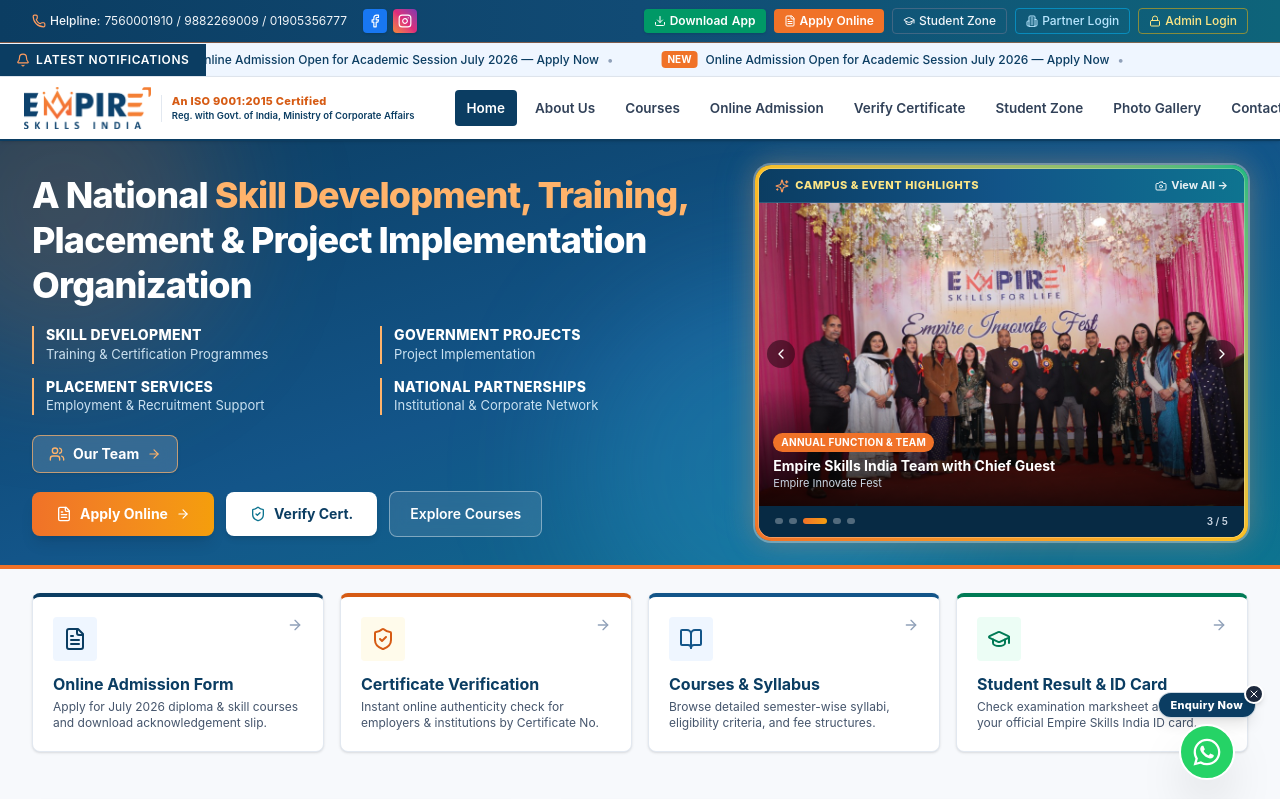
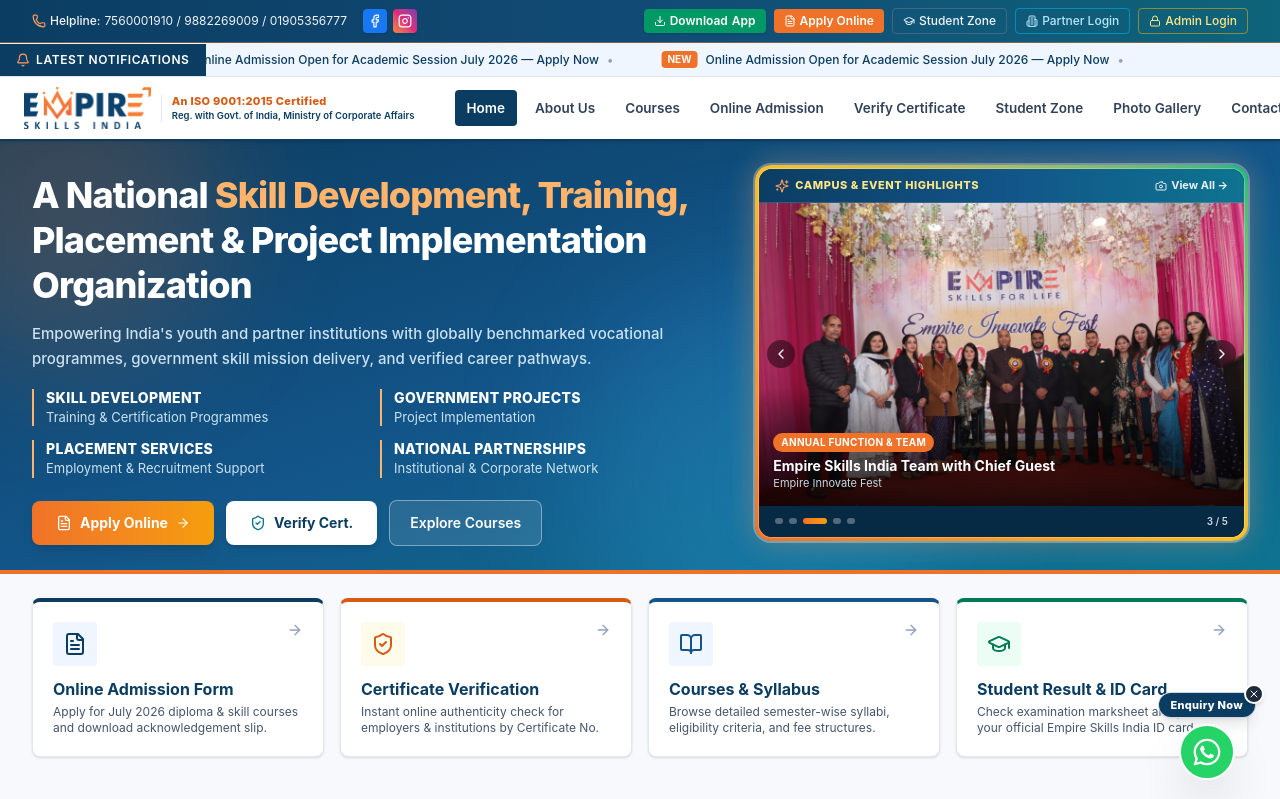
Before and after one commit to rohit786143/empireskillsindia, a Next.js app: page / in a window 1280 px wide. Shown: the top 799 px of the page. Built offline with nearby package versions, Linux system fonts and the light colour scheme; no server answers.

Commit message:
Remove Our Team hero button and restore Empowering tagline below hero headline

```diff
--- a/src/app/page.tsx
+++ b/src/app/page.tsx
@@ -77,6 +77,11 @@ export default function HomePage() {
                 <span className="text-[#FFB36B]">Skill Development, Training,</span>{" "}
                 Placement &amp; Project Implementation Organization
               </h1>
+              <p className="text-xs sm:text-[15px] text-sky-100/90 max-w-2xl leading-relaxed font-medium">
+                Empowering India&apos;s youth and partner institutions with globally benchmarked
+                vocational programmes, government skill mission delivery, and verified career
+                pathways.
+              </p>
               <div className="grid grid-cols-2 gap-x-3 sm:gap-x-6 gap-y-2.5 sm:gap-y-3.5 pt-1 max-w-2xl">
                 <div className="border-l-2 border-[#FFB36B] pl-2.5 sm:pl-3">
                   <p className="text-[11px] sm:text-sm font-extrabold uppercase tracking-wide text-white leading-tight">
@@ -112,18 +117,7 @@ export default function HomePage() {
                 </div>
               </div>
 
-              <div className="pt-1.5">
-                <Link
-                  href="/our-team"
-                  className="inline-flex items-center gap-2 px-4 py-2 rounded-lg bg-white/15 hover:bg-white/25 border border-[#FFB36B]/70 text-white font-bold text-xs sm:text-sm backdrop-blur-sm shadow-sm transition-all"
-                >
-                  <Users className="w-4 h-4 text-[#FFB36B] shrink-0" />
-                  <span>Our Team</span>
-                  <ArrowRight className="w-3.5 h-3.5 text-[#FFB36B]" />
-                </Link>
-              </div>
-
-              <div className="grid grid-cols-2 sm:flex sm:flex-wrap items-center gap-2.5 sm:gap-3 pt-1">
+              <div className="grid grid-cols-2 sm:flex sm:flex-wrap items-center gap-2.5 sm:gap-3 pt-2">
                 <Link
                   href="/admission"
                   className="inline-flex items-center justify-center gap-1.5 sm:gap-2 px-3.5 sm:px-6 py-2.5 sm:py-3 rounded-lg bg-gradient-to-r from-[#F07228] to-[#F59E0B] hover:from-[#D65B14] hover:to-[#D97706] text-white font-bold text-xs sm:text-sm shadow-lg transition-all"
```
Also changed, not shown: 66 other files (tests, documents, lock files or other folders).
